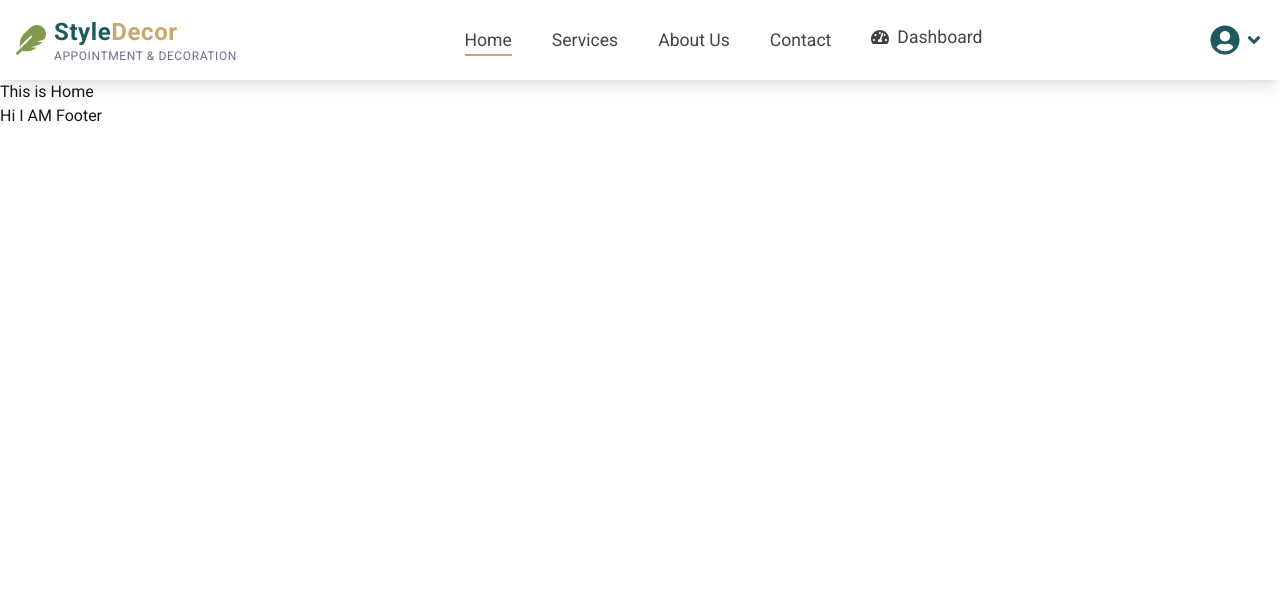
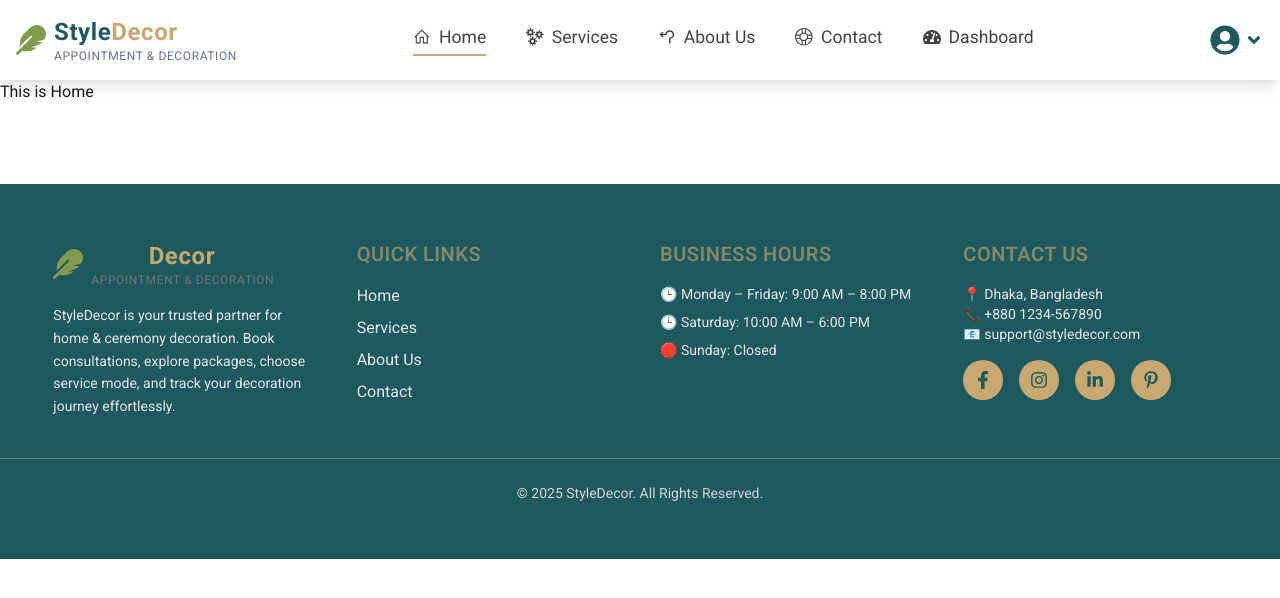
Before and after one commit to theporosh/b12-a10-styledecor-webclient, a React (Vite) app: page / in a window 1280 px wide. Shown: the top 598 px of the page. Built offline with nearby package versions, Linux system fonts and the light colour scheme.

Commit message:
footer section design done with responsive

```diff
--- a/src/index.css
+++ b/src/index.css
@@ -9,7 +9,7 @@ body {
   font-style: normal;
 }
 
-
+/* Navbar */
 /* Animated underline for NavLink */
 .nav-link {
   position: relative;
@@ -87,3 +87,18 @@ body {
   background: #f5f5f5;
   color: #1E595D;
 }
+
+
+/* Footer */
+.footer-title {
+  @apply text-xl font-semibold text-[#C8A870] tracking-wide;
+}
+
+.footer-link {
+  @apply text-gray-200 hover:text-[#C8A870] transition;
+}
+
+.footer-icon {
+  @apply w-10 h-10 flex items-center justify-center rounded-full bg-[#C8A870]
+    text-[#1E595D] text-lg transition hover:bg-white hover:text-[#1E595D];
+}
--- a/src/pages/Shared/Footer/Footer.jsx
+++ b/src/pages/Shared/Footer/Footer.jsx
@@ -1,12 +1,68 @@
-import React from 'react';
-import Logo from '../../../components/Logo/Logo';
+import React from "react";
+import { Link } from "react-router";
+import { FaFacebookF, FaPinterestP, FaInstagram, FaLinkedinIn } from "react-icons/fa";
+import Logo from "../../../components/Logo/Logo";
 
 const Footer = () => {
     return (
-        <div>
-            {/* <Logo></Logo> */}
-            <h2>Hi I AM Footer</h2>
-        </div>
+        <footer className="bg-[#1E595D] text-white py-14 mt-20">
+            <div className="w-11/12 mx-auto grid md:grid-cols-4 gap-10">
+
+                {/* Logo + Description */}
+                <div>
+                    <Logo size="lg" />
+                    <p className="mt-4 text-sm leading-relaxed text-gray-200">
+                        StyleDecor is your trusted partner for home & ceremony decoration.
+                        Book consultations, explore packages, choose service mode,
+                        and track your decoration journey effortlessly.
+                    </p>
+                </div>
+
+                {/* Quick Links */}
+                <div>
+                    <h3 className="footer-title mb-4">Quick Links</h3>
+                    <ul className="space-y-2">
+                        <li><Link className="footer-link" to="/">Home</Link></li>
+                        <li><Link className="footer-link" to="/services">Services</Link></li>
+                        <li><Link className="footer-link" to="/about">About Us</Link></li>
+                        <li><Link className="footer-link" to="/contact">Contact</Link></li>
+                    </ul>
+                </div>
+
+                {/* Business Hours */}
+                <div>
+                    <h3 className="footer-title mb-4">Business Hours</h3>
+                    <ul className="space-y-2 text-gray-200 text-sm">
+                        <li>🕒 Monday – Friday: 9:00 AM – 8:00 PM</li>
+                        <li>🕒 Saturday: 10:00 AM – 6:00 PM</li>
+                        <li>🛑 Sunday: Closed</li>
+                    </ul>
+                </div>
+
+                {/* Contact + Social */}
+                <div>
+                    <h3 className="footer-title mb-4">Contact Us</h3>
+
+                    <p className="text-gray-200 text-sm">📍 Dhaka, Bangladesh</p>
+                    <p className="text-gray-200 text-sm">📞 +880 1234-567890</p>
+                    <p className="text-gray-200 text-sm">📧 support@styledecor.com</p>
+
+                    {/* Social Icons */}
+                    <div className="flex space-x-4 mt-4">
+                        <Link className="footer-icon"><FaFacebookF /></Link>
+                        <Link className="footer-icon"><FaInstagram /></Link>
+                        <Link className="footer-icon"><FaLinkedinIn /></Link>
+                        <Link className="footer-icon"><FaPinterestP /></Link>
+                    </div>
+                </div>
+
+            </div>
+
+            {/* Bottom */}
+            <div className="text-center border-t border-gray-500 mt-10 pt-6 text-sm text-gray-300">
+                © {new Date().getFullYear()} StyleDecor. All Rights Reserved.
+            </div>
+        </footer>
     );
 };
 
--- a/src/pages/Shared/NavBar/NavBar.jsx
+++ b/src/pages/Shared/NavBar/NavBar.jsx
@@ -8,6 +8,11 @@ import {
     FaTachometerAlt,
 } from "react-icons/fa";
 import Logo from "../../../components/Logo/Logo";
+import { LiaHomeSolid } from "react-icons/lia";
+import { GrServices } from "react-icons/gr";
+import { MdRoundaboutLeft } from "react-icons/md";
+import { SlSupport } from "react-icons/sl";
+
 
 
 const NavBar = () => {
@@ -22,26 +27,26 @@ const NavBar = () => {
     const links = (
         <>
             <li>
-                <NavLink to="/" className="nav-link">
-                    Home
+                <NavLink to="/" className="nav-link flex items-center gap-2">
+                  <LiaHomeSolid />  Home
                 </NavLink>
             </li>
 
             <li>
-                <NavLink to="/services" className="nav-link">
-                    Services
+                <NavLink to="/services" className="nav-link flex items-center gap-2">
+                   <GrServices/> Services
                 </NavLink>
             </li>
 
             <li>
-                <NavLink to="/about" className="nav-link">
-                    About Us
+                <NavLink to="/about" className="nav-link flex items-center gap-2">
+                   <MdRoundaboutLeft/> About Us
                 </NavLink>
             </li>
 
             <li>
-                <NavLink to="/contact" className="nav-link">
-                    Contact
+                <NavLink to="/contact" className="nav-link flex items-center gap-2">
+                   <SlSupport /> Contact
                 </NavLink>
             </li>
 
@@ -81,16 +86,16 @@ const NavBar = () => {
                     {isProfileOpen && (
                         <div className="absolute right-0 mt-3 w-48 bg-white shadow-xl rounded-xl border border-gray-100 py-2 animate-fade">
                             <NavLink to="/profile" className="dropdown-item">
-                                My Profile
+                              👤 My Profile
                             </NavLink>
                             <NavLink to="/appointments" className="dropdown-item">
-                                Appointments
+                               📅 Appointments
                             </NavLink>
 
                             <div className="border-t my-1" />
 
                             <button className="dropdown-item text-red-600 hover:bg-red-50">
-                                Sign Out
+                               🚪 Sign Out
                             </button>
                         </div>
                     )}
@@ -115,14 +120,14 @@ const NavBar = () => {
                         {isLoggedIn ? (
                             <>
                                 <NavLink to="/profile" className="mobile-item">
-                                    My Profile
+                                  👤 My Profile
                                 </NavLink>
                                 <NavLink to="/appointments" className="mobile-item">
-                                    Appointments
+                                   📅 Appointments
                                 </NavLink>
 
                                 <button className="mobile-item text-red-600">
-                                    Sign Out
+                                   🚪 Sign Out
                                 </button>
                             </>
                         ) : (
```
